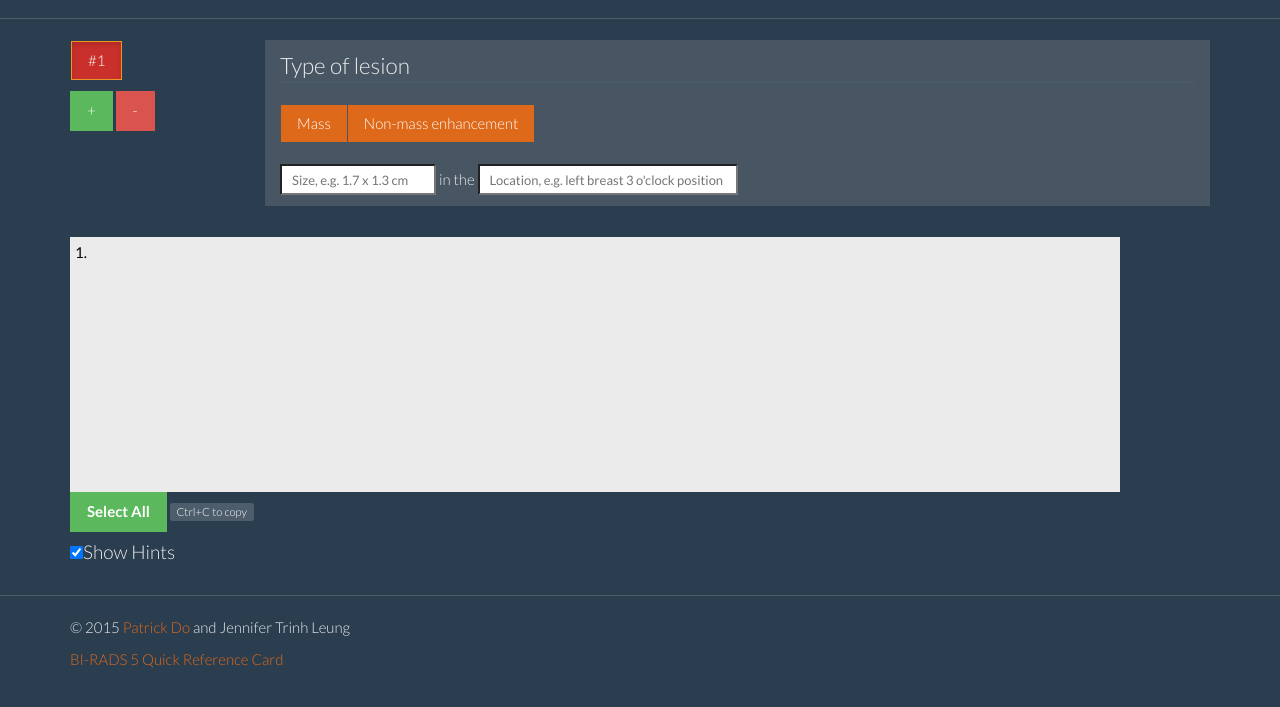
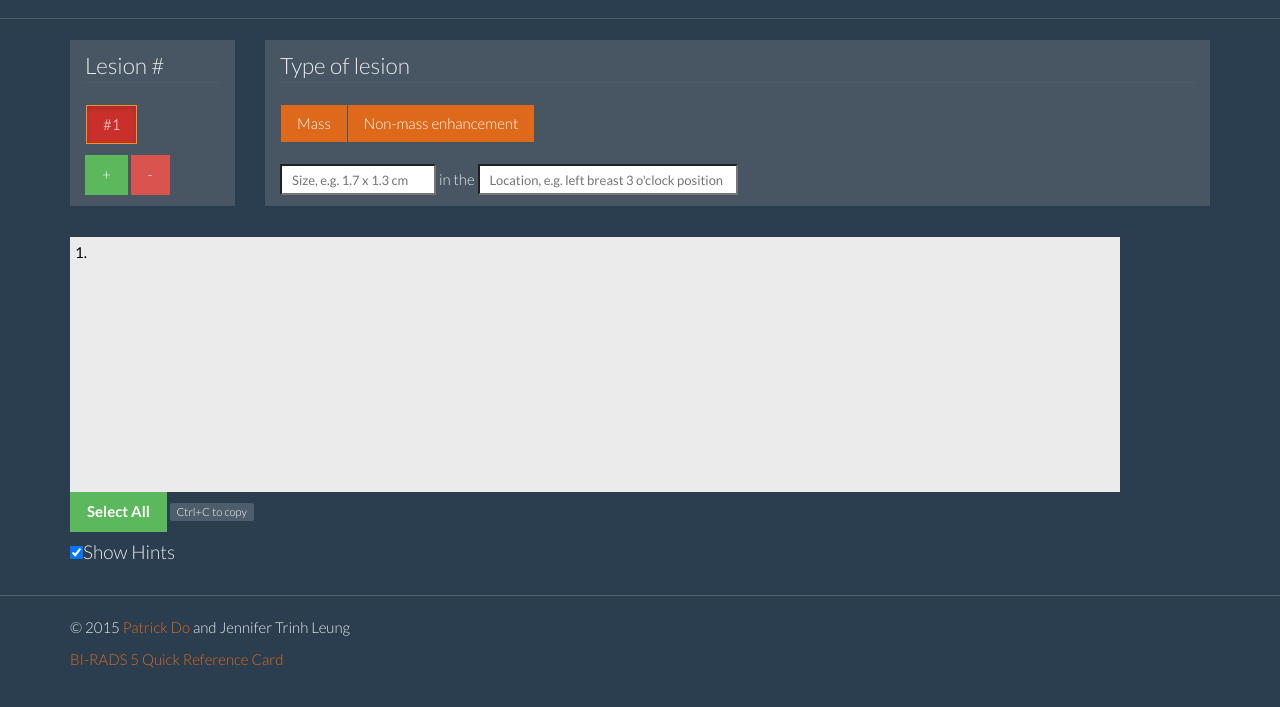
Before and after one commit to patrickdo/breastmri, a plain HTML site: page index.html in a window 1280 px wide. Shown: the part 67-774 px from the top of the page. Drawn offline with nearby package versions, Linux system fonts and the light colour scheme.

Commit message:
put lesion list in a container

```diff
--- a/index.html
+++ b/index.html
@@ -35,7 +35,11 @@
 <div class="container unselectable" id="topRow">
 	<div class="row">
 
+	<!-- LEFT SIDE -->
 		<div id="left" class="col-xs-3 col-md-2 col-lg-2">
+			<div class="panel panel-default">
+				<div class="panel-heading">
+					<legend>Lesion #</legend>
 					<section id="lesionList">
 						<button class="btn btn-default lesions active" type="radio" id="lesion1">#1</button>
 					</section>
@@ -45,9 +49,12 @@
 						<button class="btn btn-danger addrem" id="btnRemLesion">-</button>
 					</div>
 				</div>
+			</div>
+		</div>
 
+		<!-- RIGHT SIDE -->
 		<div id="right" class="col-xs-9 col-md-10 col-lg-10">
-		<!-- LESION -->
+			<!-- LESION TYPE -->
 			<div id="divLesion">
 				<div class="panel panel-default">
 					<div class="panel-heading">
```
Lines whose indentation alone changed are shown as unchanged.
